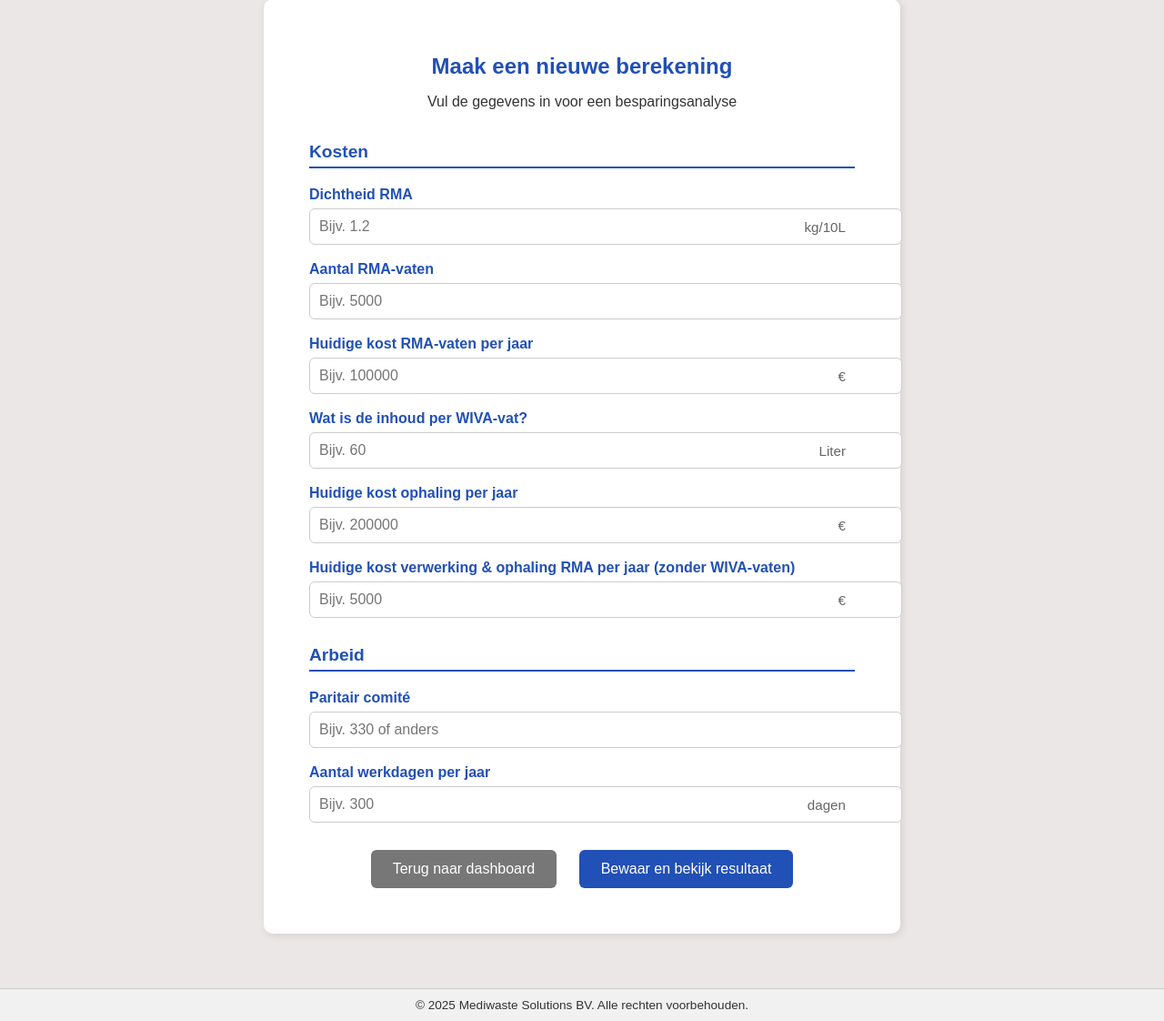
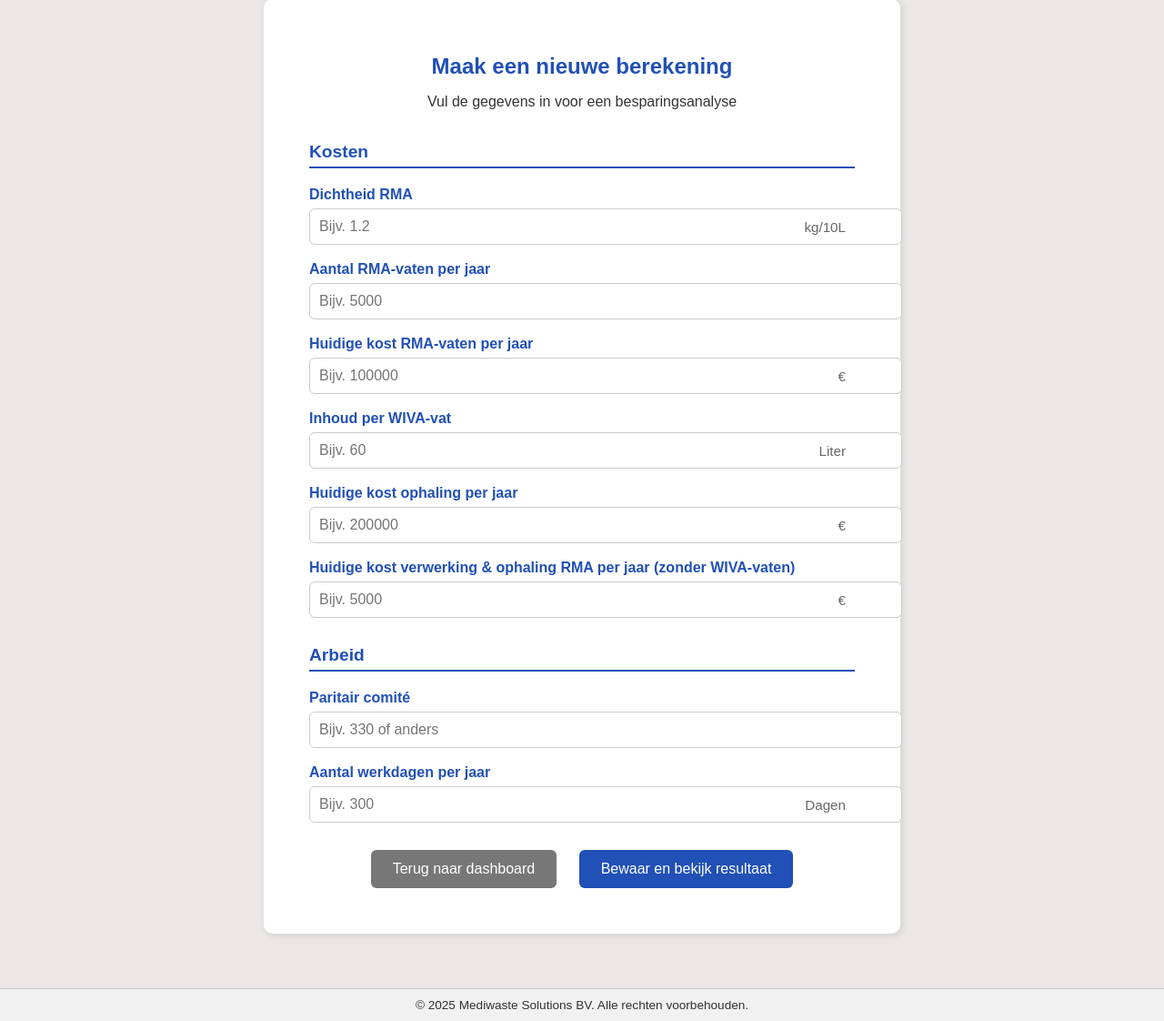
Before and after one commit to A-D-DBS-application/web-application-2025-group41, a Flask app: page /input in a window 1280 px wide. Shown: the part 61-1183 px from the top of the page at 91% size. Run offline with Flask 3, Linux system fonts and the light colour scheme.

Commit message:
Minimale aanpassing Input-tablad (Hoofdletters aangepast bijvoorbeeld)

```diff
--- a/Mediwaste Solutions BV_app/app/templates/Input.html
+++ b/Mediwaste Solutions BV_app/app/templates/Input.html
@@ -144,7 +144,7 @@
           <span class="unit">kg/10L</span>
         </div>
 
-        <label for="rma_vaten">Aantal RMA-vaten</label>
+        <label for="rma_vaten">Aantal RMA-vaten per jaar</label>
         <div class="input-group">
           <input type="number" id="rma_vaten" name="rma_vaten" placeholder="Bijv. 5000" required>
         </div>
@@ -155,7 +155,7 @@
           <span class="unit">€</span>
         </div>
 
-       <label for="inhoud_vat">Wat is de inhoud per WIVA-vat?</label>
+       <label for="inhoud_vat">Inhoud per WIVA-vat</label>
         <div class="input-group">
           <input type="number" id="inhoud_vat" name="inhoud_vat" placeholder="Bijv. 60" required>
           <span class="unit">Liter</span>
@@ -184,7 +184,7 @@
          <label for="aantal_werkdagen">Aantal werkdagen per jaar</label>
         <div class="input-group">
           <input type="number" id="aantal_werkdagen" name="aantal_werkdagen" placeholder="Bijv. 300" required>
-          <span class="unit">dagen</span>
+          <span class="unit">Dagen</span>
         </div>
 
          <div class="button-group">
```
